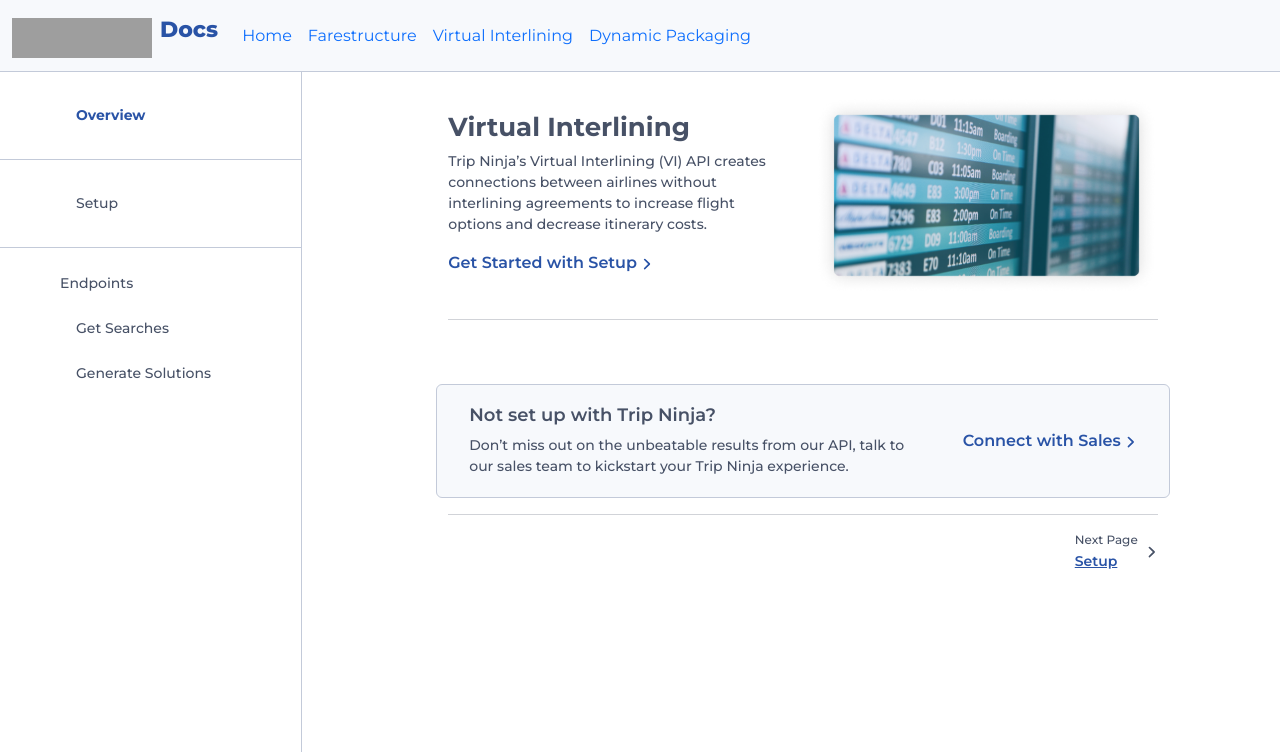
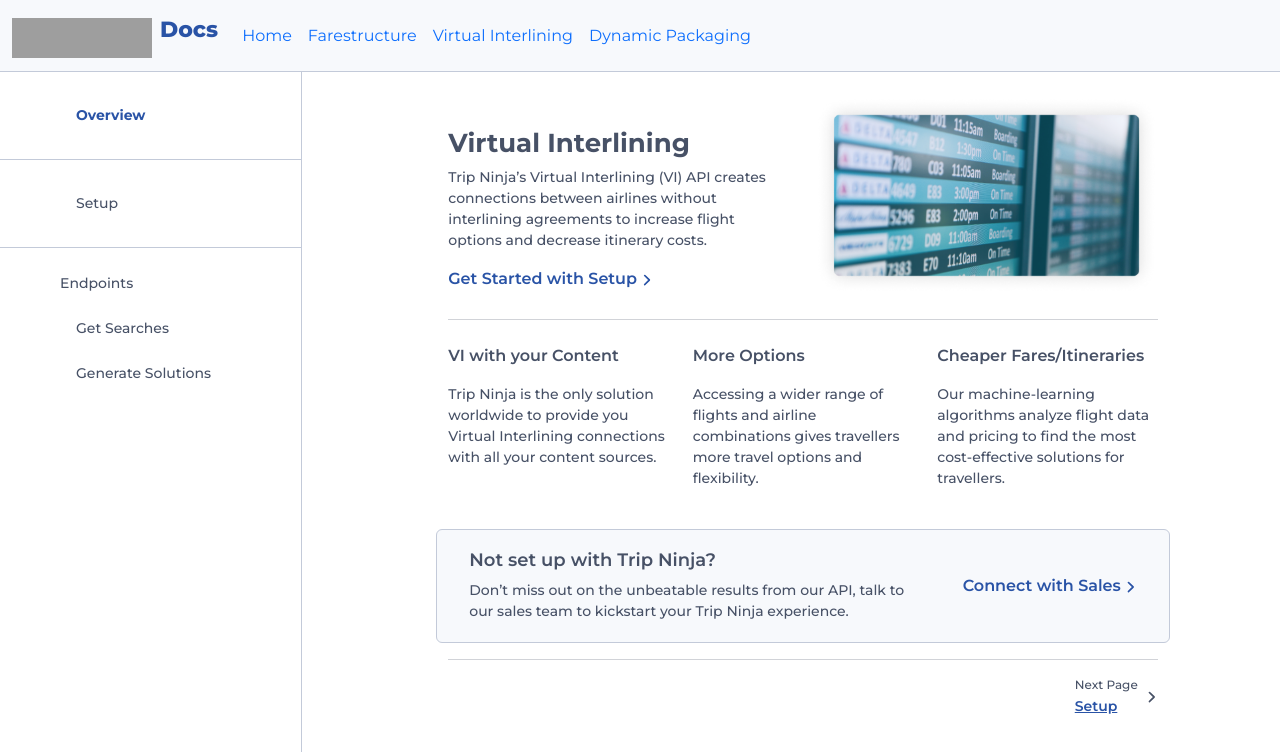
Before and after one commit to trip-ninja-inc/trip_ninja_api_docs, a React (Create React App) app in the folder trip-ninja-docs/: page /virtual-interlining/overview in a window 1280 px wide. Shown: the top 752 px of the page. Built offline with nearby package versions, Linux system fonts and the light colour scheme; grey boxes are pictures that could not be loaded.

Commit message:
adding in body content

```diff
--- a/trip-ninja-docs/src/virtual-interlining/VirtualInterliningOverview.tsx
+++ b/trip-ninja-docs/src/virtual-interlining/VirtualInterliningOverview.tsx
@@ -8,7 +8,7 @@
   return(
     <div className="min-vh-100">
       <div className="row mb-3">
-        <div className="col-md-6">
+        <div className="col-md-6 mt-3">
           <h2 className="mt-3">Virtual Interlining</h2>
           <p className="body-text">
             Trip Ninja’s Virtual Interlining (VI) API creates connections
@@ -28,26 +28,30 @@
       <div className="row mb-4">
         <div className="col-md-4">
           <p className="subtitle">
-
+            VI with your Content
           </p>
           <p className="body-text">
-
+            Trip Ninja is the only solution worldwide to
+            provide you Virtual Interlining
+            connections with all your content sources.
           </p>
         </div>
         <div className="col-md-4">
           <p className="subtitle">
-
+            More Options
           </p>
           <p className="body-text">
-
+            Accessing a wider range of flights and airline combinations
+            gives travellers more travel options and flexibility.
           </p>
         </div>
         <div className="col-md-4">
           <p className="subtitle">
-
+            Cheaper Fares/Itineraries
           </p>
           <p className="body-text">
-
+            Our machine-learning algorithms analyze flight data and pricing
+            to find the most cost-effective solutions for travellers.
           </p>
         </div>
       </div>
```
